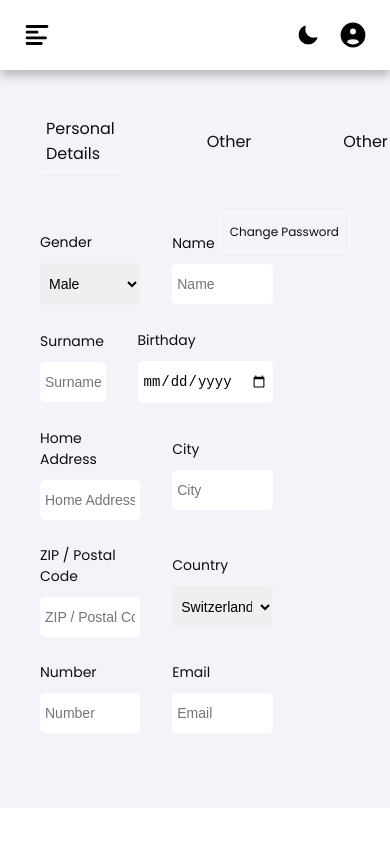
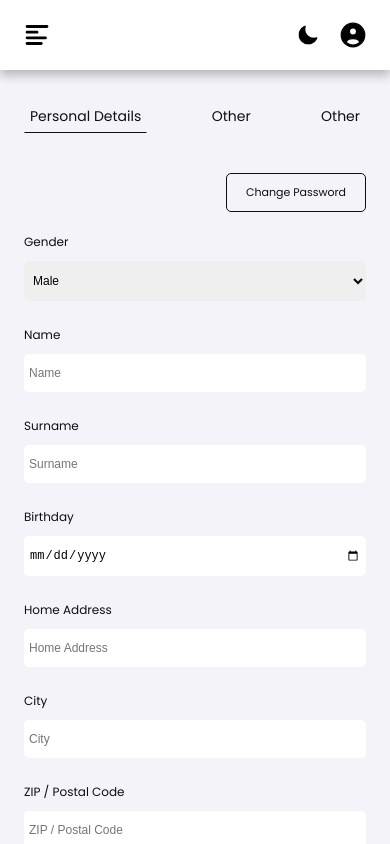
Before and after one commit to BlinSahatqija/projectx, a Vue app: page /dashboard/profile in a window 390 px wide. Built offline with nearby package versions, Linux system fonts and the light colour scheme; what vue-signature-pad would draw is missing.

Commit message:
profile page responsive style added

```diff
--- a/src/views/dashboard/Profile.vue
+++ b/src/views/dashboard/Profile.vue
@@ -77,7 +77,7 @@
                 </div>
 
 
-                <div class="edit-user-row last-element">
+                <div class="edit-user-row">
                     <div class="edit-user-element">
                         <label class="edit-user-label">Number</label>
                         <input type="text" class="edit-user-input last-element" placeholder="Number">
@@ -86,6 +86,12 @@
                     <div class="edit-user-element ">
                         <label class="edit-user-label">Email</label>
                         <input type="email" class="edit-user-input last-element" placeholder="Email">
+                    </div>
+                </div>
+
+                <div class="edit-user-row last-element">
+                    <div class="save-changes-btn">
+                        <p>Save Changes</p>
                     </div>
                 </div>
 
@@ -189,7 +195,7 @@ export default {
 
     .profile-menu-item:hover,
     .profile-menu-item-active{
-        border-bottom-color: white;
+        border-bottom-color: var(--text-color);
     }
 
 
@@ -236,7 +242,7 @@ export default {
         position: absolute;
         top: 0;
         right: 0;
-        border: 1px solid white;
+        border: 1px solid var(--text-color);
         padding: 10px;
         border-radius: 5px;
         transition: 0.3s ease;
@@ -249,7 +255,7 @@ export default {
     }
 
     .last-element{
-        margin-bottom: 0;
+        margin-bottom: 0 !important;
     }
 
 
@@ -304,7 +310,24 @@ export default {
         width: 100%;
     }
 
-    /*1640-1080*/
+
+
+    .save-changes-btn{
+        border: 1px solid var(--text-color);
+        margin-top: 30px;
+        width: 180px;
+        text-align: center;
+        padding: 10px 0;
+        border-radius: 5px;
+        cursor: pointer;
+        transition: 0.3s ease;
+    }
+
+    .save-changes-btn p{
+        font-size: 16px;
+    }
+
+/*1640-1080*/
 @media(min-width: 1640px) {}
 
 /*1680-1080*/
@@ -347,6 +370,14 @@ export default {
         margin-top: 40px;
         padding: 10px;
         font-size: 16px;
+    }
+
+    .save-changes-btn {
+        width: 200px;
+    }
+
+    .save-changes-btn p {
+        font-size: 18px;
     }
 }
 
@@ -395,6 +426,14 @@ export default {
         font-size: 20px;
     }
 
+    .save-changes-btn {
+        width: 220px;
+    }
+
+    .save-changes-btn p {
+        font-size: 20px;
+    }
+
 
     .password-modal {
         padding: 75px;
@@ -433,6 +472,15 @@ export default {
     }
 
     .change-password-btn p {
+        font-size: 22px;
+    }
+
+    .save-changes-btn {
+        width: 250px;
+        padding: 12px 0;
+    }
+
+    .save-changes-btn p {
         font-size: 22px;
     }
 
@@ -484,6 +532,15 @@ export default {
     }
 
     .change-password-btn p {
+        font-size: 26px;
+    }
+
+    .save-changes-btn {
+        width: 300px;
+        padding: 14px 0;
+    }
+
+    .save-changes-btn p {
         font-size: 26px;
     }
 
@@ -565,6 +622,11 @@ export default {
         margin-bottom: 15px;
     }
 
+
+    .save-changes-btn p {
+        font-size: 14px;
+    }
+
     .password-modal {
         padding: 40px;
     }
@@ -582,7 +644,13 @@ export default {
 }
 
 /*834-1112*/
-@media(max-width: 834px) {}
+@media(max-width: 834px) {
+    .edit-user-row {
+        flex-direction: column;
+        gap: 15px;
+        align-items: flex-start;
+    }
+}
 
 /* 810x1080 */
 @media(max-width: 810px) {}
@@ -599,29 +667,114 @@ export default {
 
 /*712-1138*/
 @media(max-width:712px) {
+    .edit-user-element {
+        width: 400px;
+    }
 }
 
 /* 601x962 */
-@media(max-width:601px) {}
+@media(max-width:601px) {
+    .edit-user-element {
+        width: 320px;
+    }
+}
 
 /* 577-951 */
 @media(max-width:577px) {}
 
 /* 540-960 */
-@media(max-width:540px) {}
+@media(max-width:540px) {
+    .profile-menu {
+        gap: 0;
+        justify-content: space-between;
+    }
+
+    .profile-menu-item p {
+        font-size: 14px;
+    }
+
+    .details{
+        padding-top: 60px;
+    }
+
+    .edit-user-row{
+        width: 100%;
+    }
+
+    .edit-user-element {
+        width: 100%;
+    }
+
+    .change-password-btn{
+        width: 140px;
+        padding-left: 0;
+        padding-right: 0;
+        text-align: center;
+    }
+
+    .save-changes-btn{
+        margin: 0 auto;
+        margin-top: 20px;
+        width: 220px;
+    }
+
+    .password-modal {
+        width: 400px;
+        padding: 35px 25px;
+    }
+}
 
 /*480-800*/
-@media (max-width:480px) {}
+@media (max-width:480px) {
+    .details{
+        padding-bottom: 0;
+    }
+}
 
 /*425-*/
-@media(max-width:425px) {}
+@media(max-width:425px) {
+    .profile-wrapper {
+        padding: 20px 14px;
+    }
+
+    .edit-user-label, .edit-user-input {
+        font-size: 12px;
+    }
+
+    .save-changes-btn {
+        width: 200px;
+    }
+
+    .save-changes-btn p {
+        font-size: 12px;
+    }
+
+    .password-modal {
+        width: 380px;
+        padding: 30px 20px;
+    }
+
+    .password-modal .edit-user-element{
+        margin-top: 20px;
+    }
+
+    .reset-password-btn {
+        font-size: 12px;
+    }
+}
 
 /*414-736 617   */
 @media (max-width:414px) {
+   .change-password-btn p {
+        font-size: 11px;
+    }
 }
 
 /*390 x 844*/
 @media(max-width:390px) {
+    .password-modal {
+        width: 340px;
+    }
 }
 
 /*384-640*/
@@ -630,14 +783,26 @@ export default {
 
 /*375*/
 @media(max-width:375px) {
-
+    .save-changes-btn {
+        width: 180px;
+    }
 }
 
 /*360x640*/
 @media(max-width:360px) {
+    .change-password-btn{
+        width: 125px;
+    }
+
+    .password-modal {
+        width: 320px;
+    }
 }
 
 /*320x568*/
 @media(max-width:320px) {
+    .password-modal {
+        width: 300px;
+    }
 }
 </style>
```
